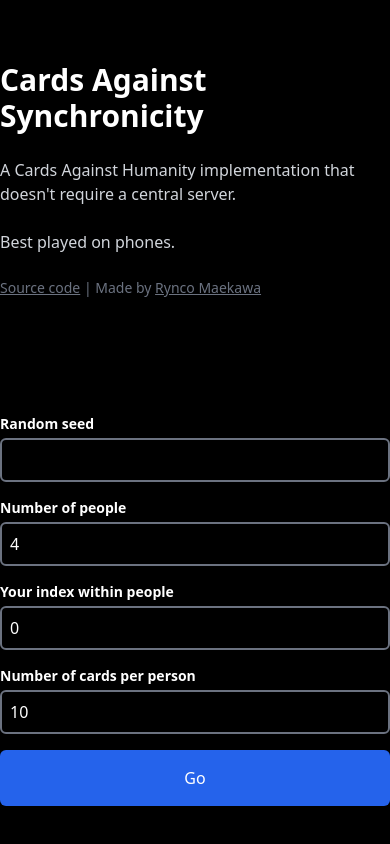
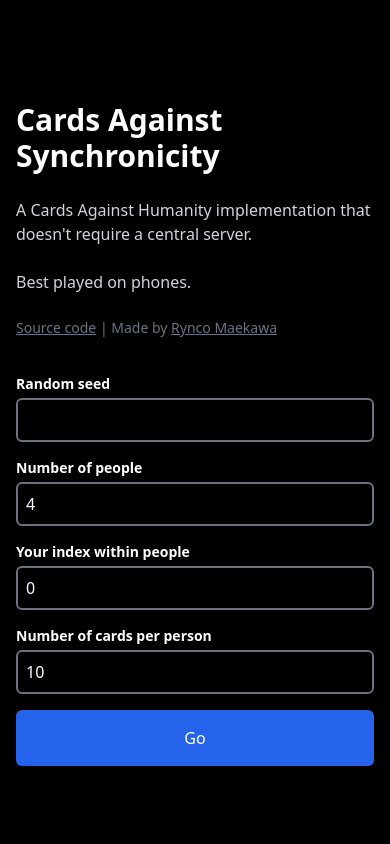
Before and after one commit to Pangpang-Studio/cas, a Vue app: page /#/ in a window 390 px wide. Built offline with nearby package versions, Linux system fonts and the light colour scheme.

Commit message:
Fix margins

```diff
--- a/src/components/Homepage.vue
+++ b/src/components/Homepage.vue
@@ -43,7 +43,7 @@
           | Made by <a href="https://github.com/lynzrand">Rynco Maekawa</a>
         </p>
       </div>
-      <div class="flex flex-col space-y-4 pt-20">
+      <div class="flex flex-col space-y-4 md:pt-20">
         <Input v-model="seed" label="Random seed" />
         <Input v-model="nPeople" label="Number of people" />
         <Input v-model="idxPerson" label="Your index within people" />
--- a/tailwind.config.js
+++ b/tailwind.config.js
@@ -5,6 +5,7 @@
     extend: {
       container: {
         center: true,
+        padding: '16px',
       },
     },
   },
```
